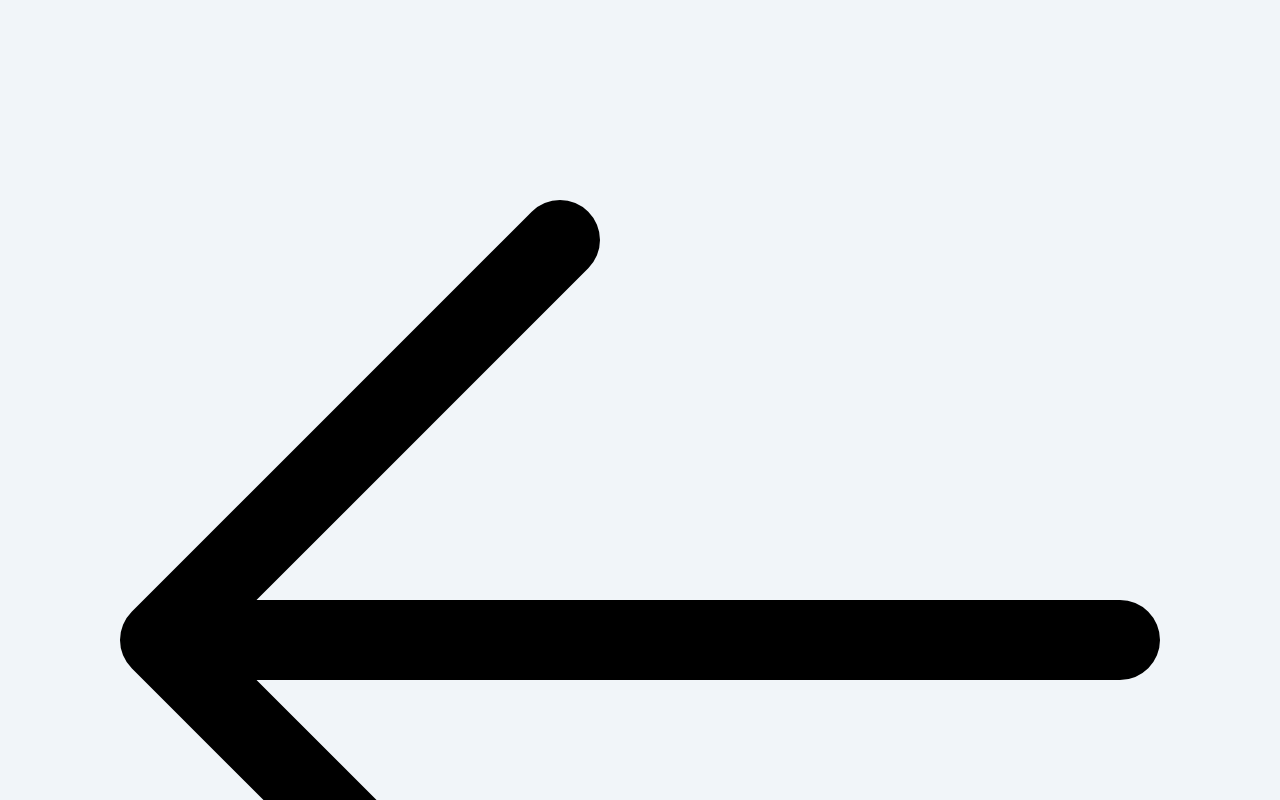
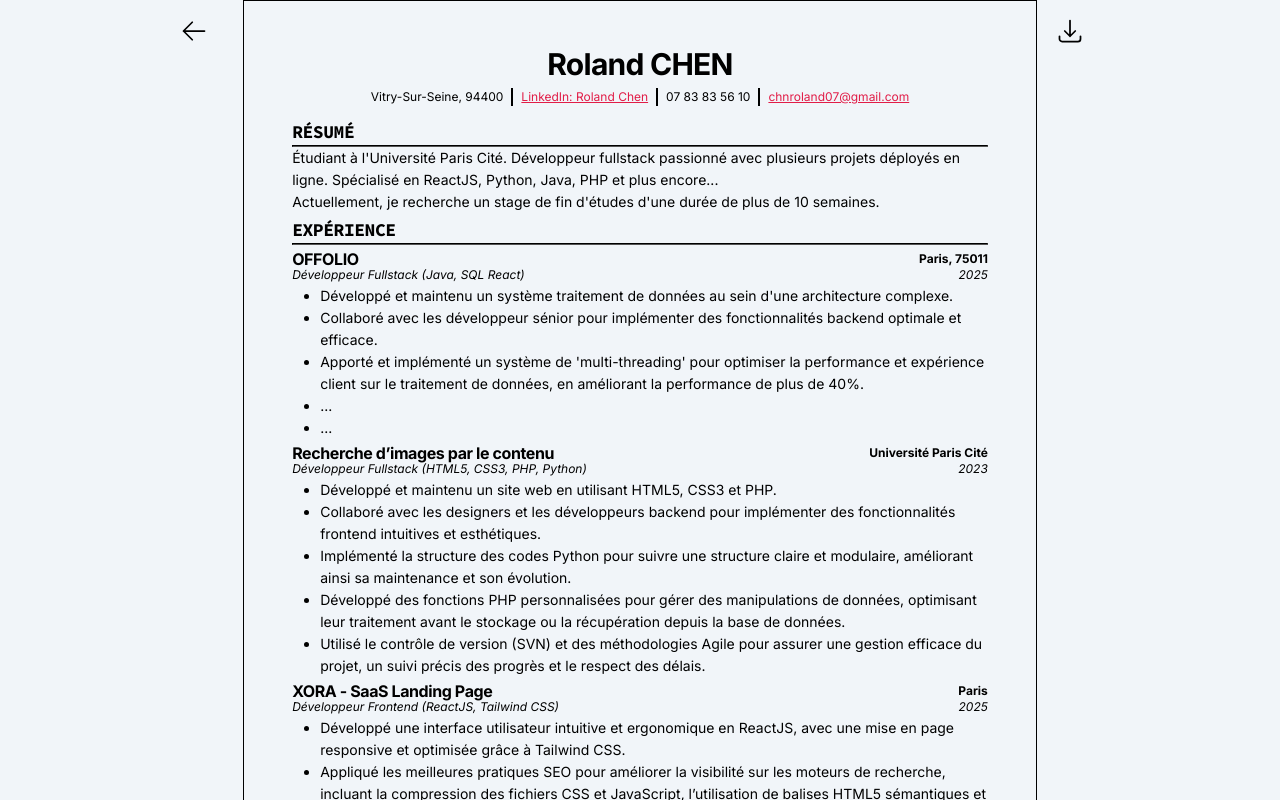
Before and after one commit to Rolandchn/My-portfolio, a React (Vite) app: page /resume in a window 1280 px wide. Shown: the top 800 px of the page. Built offline with nearby package versions, Linux system fonts and the light colour scheme; a web font is replaced by a local one.

Commit message:
add return btn and download btn

```diff
--- a/src/pages/Resume/Resume.jsx
+++ b/src/pages/Resume/Resume.jsx
@@ -1,4 +1,5 @@
 import { React, useEffect } from 'react'
+import { Link } from "react-router-dom";
 
 import Header from './sections/Header'
 import Summary from './sections/Summary/Summary'
@@ -16,12 +17,23 @@ const Resume = () => {
 
   return (
     <>
-        <div>
-            <svg xmlns="http://www.w3.org/2000/svg" fill="none" viewBox="0 0 24 24" strokeWidth="1.5" stroke="currentColor" className={style.icon}>
-                <path strokeLinecap="round" strokeLinejoin="round" d="M10.5 19.5 3 12m0 0 7.5-7.5M3 12h18" />
-            </svg>
-        </div>
         <div className={style.container}>
+            <div className={style.return_container}>
+                <Link to='/' className={style.return__btn}>
+                    <svg xmlns="http://www.w3.org/2000/svg" fill="none" viewBox="0 0 24 24" strokeWidth="1.5" stroke="currentColor" className={style.return__icon}>
+                        <path strokeLinecap="round" strokeLinejoin="round" d="M10.5 19.5 3 12m0 0 7.5-7.5M3 12h18" />
+                    </svg>
+                </Link>
+            </div>
+
+            <div className={style.download_container}>
+                <a href="./resume.pdf" download="Roland-CHEN.pdf" className={style.download__btn}>
+                    <svg xmlns="http://www.w3.org/2000/svg" fill="none" viewBox="0 0 24 24" strokeWidth="1.5" stroke="currentColor" className={style.download__icon}>
+                        <path strokeLinecap="round" strokeLinejoin="round" d="M3 16.5v2.25A2.25 2.25 0 0 0 5.25 21h13.5A2.25 2.25 0 0 0 21 18.75V16.5M16.5 12 12 16.5m0 0L7.5 12m4.5 4.5V3" />
+                    </svg>
+                </a>
+            </div>
+
             <main className={style.main}>
                 <Header />
                 <Summary />
@@ -29,6 +41,7 @@ const Resume = () => {
                 <Education />
                 <SkillInterest />
             </main>
+
         </div>
     </>
   )
--- a/src/pages/Resume/Resume.module.css
+++ b/src/pages/Resume/Resume.module.css
@@ -26,13 +26,59 @@
 
 
 .container{
+    position: relative;
     border: 1px solid black;
     width: 21cm;
+
 
     margin-inline: auto;
     padding: 1.27cm;
 }
 
+.return_container{
+    height: 100%;
+
+    position: absolute;
+    left: -5rem;
+    top: 0;
+}
+
+.return__btn{
+    color: var(--clr-black);
+
+    position: sticky;
+    top: 0;
+}
+
+.return__icon{
+    width: var(--size-6xl);
+    height: auto;
+
+    padding: 1rem;
+}
+
+.download_container{
+    height: 100%;
+
+    position: absolute;
+    right: -4rem;
+    top: 0;
+
+}
+
+.download__btn{
+    color: var(--clr-black);
+
+    position: sticky;
+    top: 0;
+}
+
+.download__icon{
+    width: var(--size-6xl);
+    height: auto;
+
+    padding: 1rem;
+}
 
 .separator{
     margin-top: 0.25rem;
--- a/src/style/global.css
+++ b/src/style/global.css
@@ -41,7 +41,6 @@
     --clr-dark: #f1f5f9;
     --font-primary: "Inter", system-ui;
     --font-secondary: "Source Code Pro", system-ui;
-    --clr-rose: #4f46e5;
 
     --clr-light: 000000;
     --clr-indigo: 000000;
```
